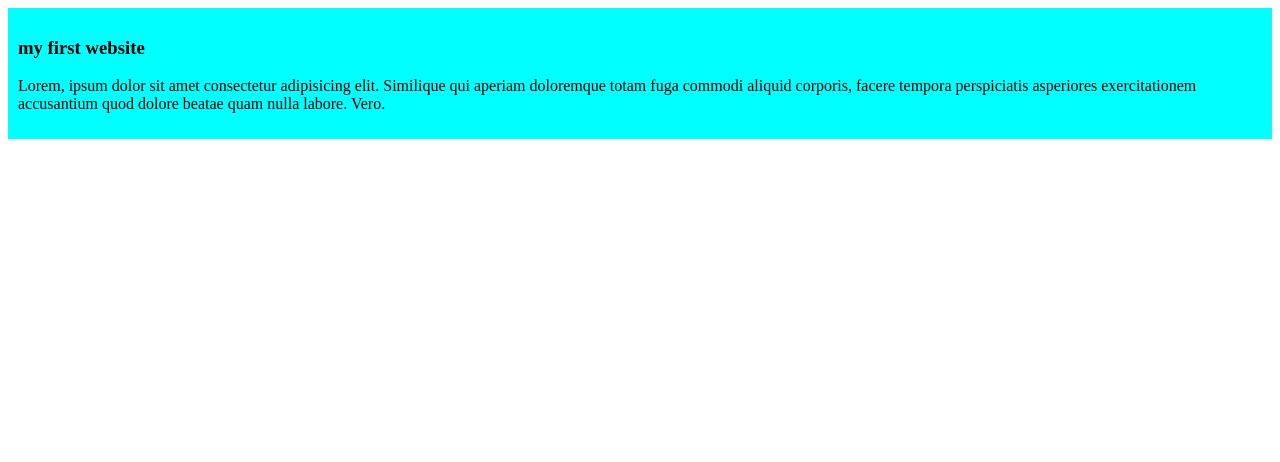
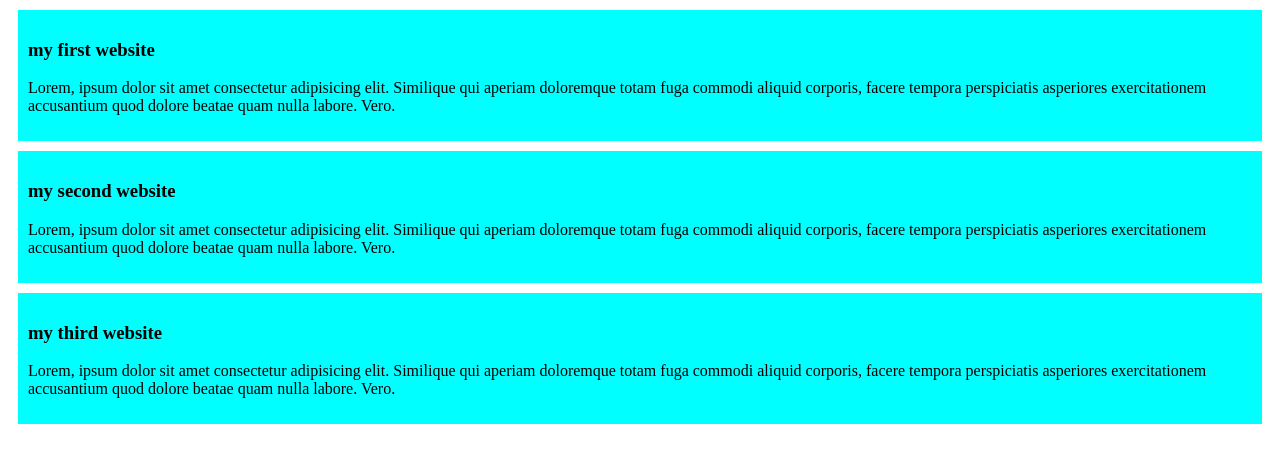
Before and after one commit to alien2300/four-web-repo, a plain HTML site: page index.html in a window 1280 px wide. Drawn offline with Linux system fonts and the light colour scheme.

Commit message:
at the second

```diff
--- a/index.html
+++ b/index.html
@@ -11,5 +11,13 @@
         <h3>my first website</h3>
         <p>Lorem, ipsum dolor sit amet consectetur adipisicing elit. Similique qui aperiam doloremque totam fuga commodi aliquid corporis, facere tempora perspiciatis asperiores exercitationem accusantium quod dolore beatae quam nulla labore. Vero.</p>
     </div>
+    <div>
+        <h3>my second website</h3>
+        <p>Lorem, ipsum dolor sit amet consectetur adipisicing elit. Similique qui aperiam doloremque totam fuga commodi aliquid corporis, facere tempora perspiciatis asperiores exercitationem accusantium quod dolore beatae quam nulla labore. Vero.</p>
+    </div>
+    <div>
+        <h3>my third website</h3>
+        <p>Lorem, ipsum dolor sit amet consectetur adipisicing elit. Similique qui aperiam doloremque totam fuga commodi aliquid corporis, facere tempora perspiciatis asperiores exercitationem accusantium quod dolore beatae quam nulla labore. Vero.</p>
+    </div>
 </body>
 </html>
--- a/stile/style.css
+++ b/stile/style.css
@@ -1,4 +1,5 @@
 div{
     background-color: aqua;
     padding : 10px;
+    margin : 10px;
 }
```
